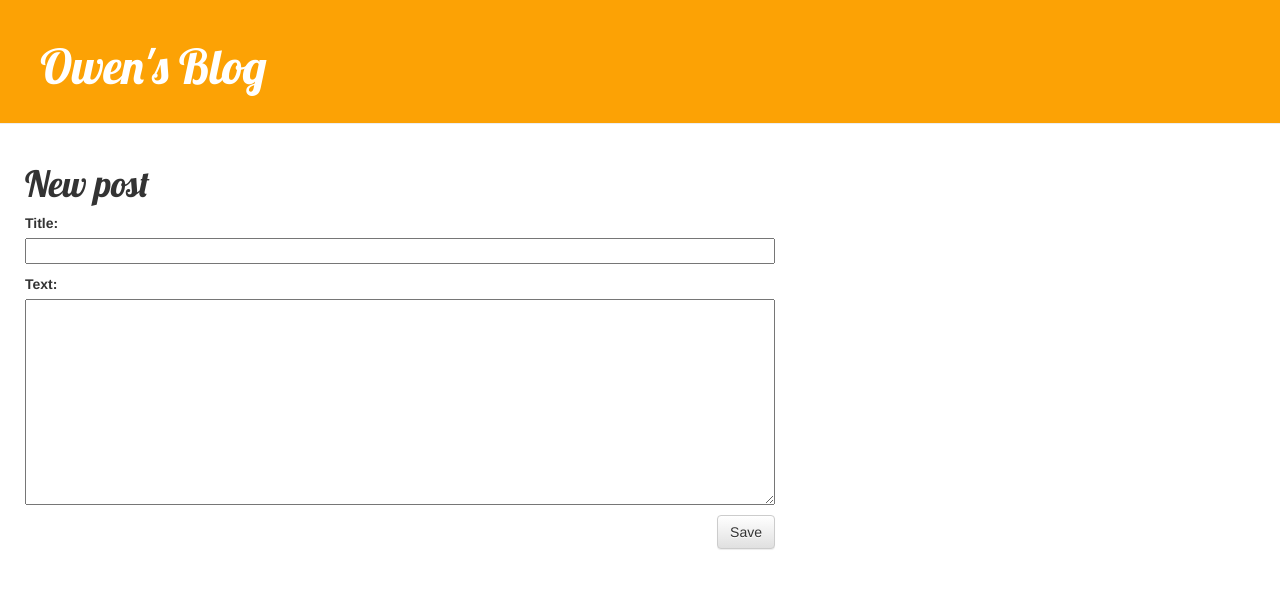
After one commit to owenstrum/my-first-blog, a Django app: page /post/new/ in a window 1280 px wide. The commit adds this page. Shown: the top 589 px of the page. Run offline with Django 3.2, Linux system fonts and the light colour scheme; some libraries are stand-ins or nearby versions.

Commit message:
Added views to create/edit blog post inside the site.

```diff
--- /dev/null
+++ b/blog/forms.py
@@ -0,0 +1,9 @@
+from django import forms
+
+from .models import Post
+
+class PostForm(forms.ModelForm):
+
+    class Meta:
+        model = Post
+        fields = ('title', 'text',)
--- a/blog/templates/blog/base.html
+++ b/blog/templates/blog/base.html
@@ -1,6 +1,3 @@
-
-
-
 {% load static %}
 <html>
         <head>
@@ -14,6 +11,9 @@
         </head>
     <body>
             <div class="page-header">
+                {% if user.is_authenticated %}
+                    <a href="{% url 'post_new' %}" class="top-menu"><span class="glyphicon glyphicon-plus"></span></a>
+                {% endif %}
                 <h1><a href="/">Owen's Blog</a></h1>
             </div>
             <div class="content container">
--- a/blog/templates/blog/post_detail.html
+++ b/blog/templates/blog/post_detail.html
@@ -7,6 +7,7 @@
                 {{ post.published_date }}
             </div>
         {% endif %}
+        <a class="btn btn-default" href="{% url 'post_edit' pk=post.pk %}"><span class="glyphicon glyphicon-pencil"></span></a>
         <h1>{{ post.title }}</h1>
         <p>{{ post.text|linebreaksbr }}</p>
     </div>
--- /dev/null
+++ b/blog/templates/blog/post_edit.html
@@ -0,0 +1,9 @@
+{% extends 'blog/base.html' %}
+
+{% block content %}
+    <h1>New post</h1>
+    <form method="POST" class="post-form">{% csrf_token %}
+        {{ form.as_p }}
+        <button type="submit" class="save btn btn-default">Save</button>
+    </form>
+{% endblock %}
--- a/blog/templates/blog/post_list.html
+++ b/blog/templates/blog/post_list.html
@@ -7,7 +7,7 @@
     <div class="date">
         <p>published: {{ post.published_date }}</p>
     </div>
-    <h1 style="text-decoration:none;font-family: 'Lobster';" href="{% url 'post_detail' pk=post.pk %}">{{post.title}}</h1>
+    <h1 style="text-decoration:none;font-family: 'Lobster';"><a href="{% url 'post_detail' pk=post.pk %}">{{post.title}}</a></h1>
     <p>{{ post.text|linebreaksbr }}</p>
 </div>
 {% endfor %}
--- a/blog/urls.py
+++ b/blog/urls.py
@@ -4,4 +4,6 @@ from . import views
 urlpatterns = [
     path('', views.post_list, name='post_list'),
     path('post/<int:pk>/', views.post_detail, name='post_detail'),
+    path('post/new/', views.post_new, name='post_new'),
+    path('post/<int:pk>/edit/', views.post_edit, name='post_edit'),
 ]
--- a/blog/views.py
+++ b/blog/views.py
@@ -1,6 +1,7 @@
-from django.shortcuts import render, get_object_or_404
+from django.shortcuts import render, get_object_or_404, redirect
 from django.utils import timezone
 from .models import Post
+from .forms import PostForm
 
 
 def post_list(request):
@@ -9,3 +10,28 @@ def post_list(request):
 def post_detail(request, pk):
     post = get_object_or_404(Post, pk=pk)
     return render(request, 'blog/post_detail.html', {'post': post})
+def post_new(request):
+    if request.method == "POST":
+        form = PostForm(request.POST)
+        if form.is_valid():
+            post = form.save(commit=False)
+            post.author = request.user
+            post.published_date = timezone.now()
+            post.save()
+            return redirect('post_detail', pk=post.pk)
+    else:
+        form = PostForm()
+    return render(request, 'blog/post_edit.html', {'form': form})
+def post_edit(request, pk):
+    post = get_object_or_404(Post, pk=pk)
+    if request.method == "POST":
+        form = PostForm(request.POST, instance=post)
+        if form.is_valid():
+            post = form.save(commit=False)
+            post.author = request.user
+            post.published_date = timezone.now()
+            post.save()
+            return redirect('post_detail', pk=post.pk)
+    else:
+        form = PostForm(instance=post)
+    return render(request, 'blog/post_edit.html', {'form': form})
```
